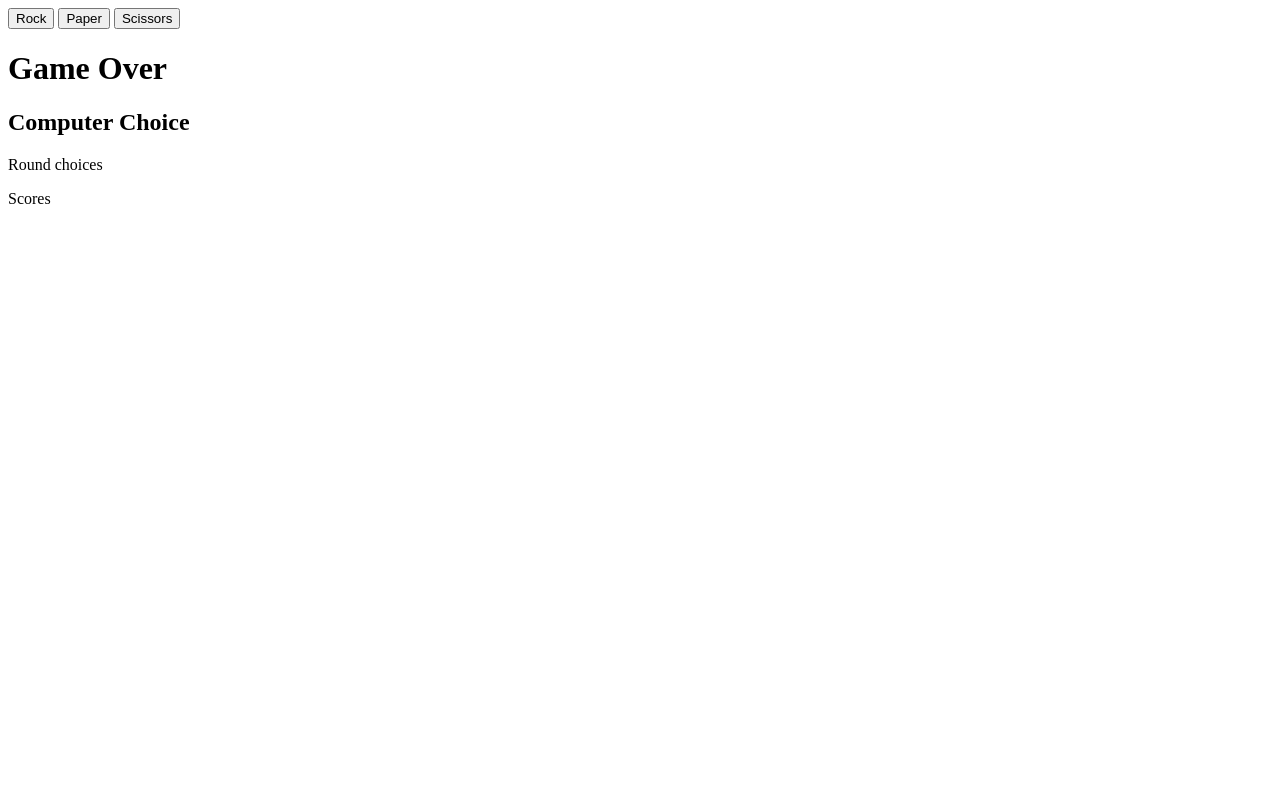
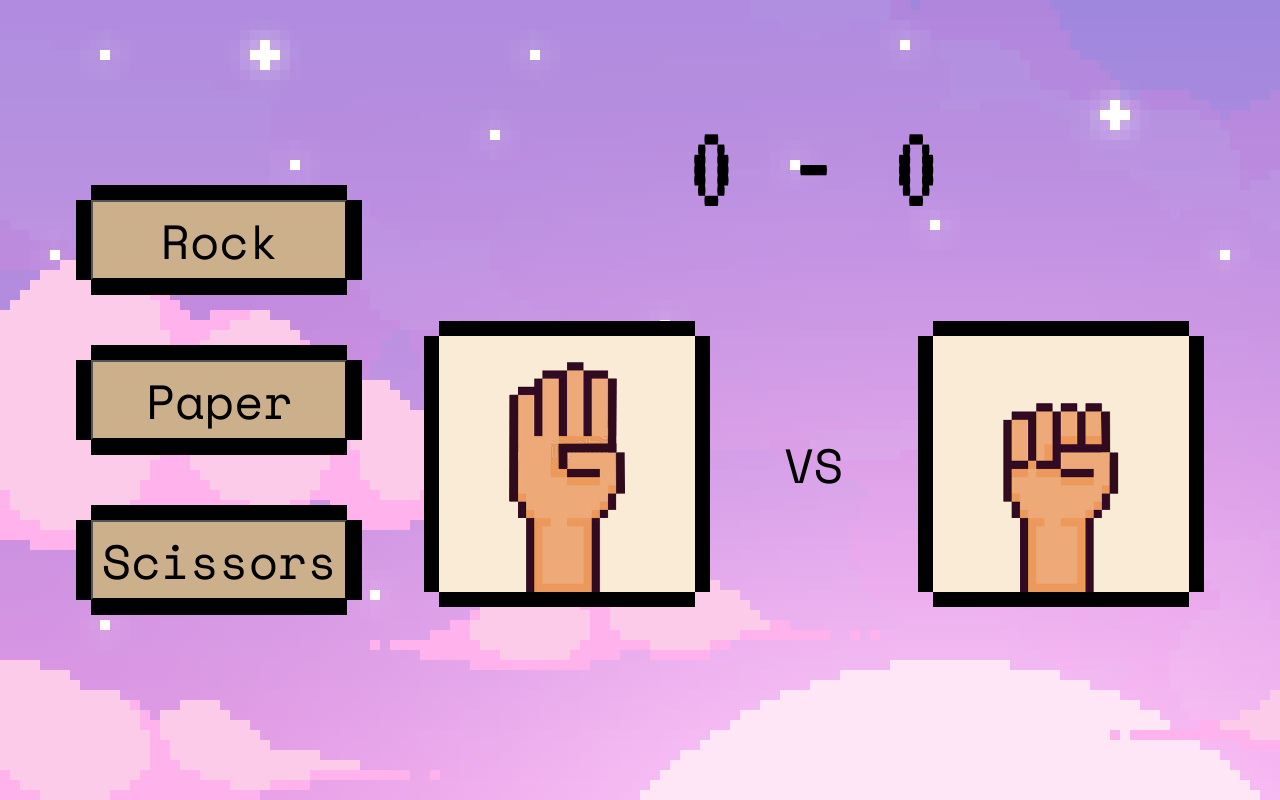
Before and after one commit to gabmartin/gabmartin.github.io, a plain HTML site: page index.html in a window 1280 px wide. Drawn offline with nearby package versions, Linux system fonts and the light colour scheme.

Commit message:
Create Interface styles

```diff
--- a/index.html
+++ b/index.html
@@ -3,7 +3,10 @@
 <meta charset="UTF-8">
 <title>Rock Paper Scissors</title>
 <meta name="viewport" content="width=device-width, initial-scale=1">
-<link rel="stylesheet" href="">
+<link rel="preconnect" href="https://fonts.googleapis.com">
+<link rel="preconnect" href="https://fonts.gstatic.com" crossorigin>
+<link href="https://fonts.googleapis.com/css2?family=Space+Mono:wght@400;700&family=VT323&display=swap" rel="stylesheet">
+<link rel="stylesheet" href="styles.css">
 
 <style>
 </style>
@@ -16,11 +19,14 @@
         <button value="scissors">Scissors</button>
     </div>
 
-    <div>
-        <h1 id="gameOverText">Game Over</h1>
-        <h2 id="computerText">Computer Choice</h2>
-        <p id="roundText">Round choices</p>
-        <p id="scoreText">Scores</p>
+    <div id="general_container">
+        <p id="score">0 - 0</p>
+        <div id="round">
+            <img src="img/paper.png" id="playerChoice">
+            <p>VS</p>
+            <img src="img/rock.png" id="computerChoice">
+        </div>
+        <p id="results"></p>
     </div>
 
     <script src="script.js"></script>
--- a/script.js
+++ b/script.js
@@ -3,10 +3,8 @@ let playerScore = 0;
 let computerScore = 0;
 let buttons = document.querySelectorAll("button");
 
-let gameOverText = document.querySelector("#gameOverText");
-let computerText = document.querySelector("#computerText");
-let roundText = document.querySelector("#roundText");
-let scoreText = document.querySelector("#scoreText");
+let resultsRound = document.querySelector("#results");
+let score = document.querySelector("#score");
 
 let userInput = undefined;
 
@@ -23,25 +21,25 @@ function getComputerChoice() {
 
 function playRound(userInput, computerSelection) {
   if (userInput === computerSelection) {
-    console.log("It's a draw!");
+    resultsRound.innerHTML = "It's a draw!";
   } else if (userInput === "rock" && computerSelection === "scissors") {
     playerScore++;
-    console.log("You win! Rock beats scissors");
+    resultsRound.innerHTML = "You win! Rock beats scissors";
   } else if (userInput === "rock" && computerSelection === "paper") {
     computerScore++;
-    console.log("You lose! Paper beats rock");
+    resultsRound.innerHTML = "You lose! Paper beats rock";
   } else if (userInput === "paper" && computerSelection === "rock") {
     playerScore++;
-    console.log("You win! Paper beats rock");
+    resultsRound.innerHTML = "You win! Paper beats rock";
   } else if (userInput === "paper" && computerSelection === "scissors") {
     computerScore++;
-    console.log("You lose! Scissors beats paper");
+    resultsRound.innerHTML = "You lose! Scissors beats paper";
   } else if (userInput === "scissors" && computerSelection === "paper") {
     playerScore++;
-    console.log("You win! Scissors beats paper");
+    resultsRound.innerHTML = "You win! Scissors beats paper";
   } else if (userInput === "scissors" && computerSelection === "rock") {
     computerScore++;
-    console.log("You lose!Rock beats scissors");
+    resultsRound.innerHTML = "You lose! Rock beats scissors";
   }
 }
 
@@ -57,7 +55,7 @@ function game() {
     let computerSelection = getComputerChoice();
     console.log("Player =", userInput, "Computer =", computerSelection);
     playRound(userInput, computerSelection);
-    console.log("Player =", playerScore, "Computer =", computerScore);
+    score.innerHTML = playerScore + " - " + computerScore;
   } else if (playerScore == 5) {
     console.log("GAME OVER: Congratulations! You're the winner!");
   } else {
--- /dev/null
+++ b/styles.css
@@ -0,0 +1,62 @@
+* {
+  margin: 0;
+  padding: 0;
+}
+
+body {
+  height: 100vh;
+  width: 100vw;
+  display: flex;
+  justify-content: space-evenly;
+  align-items: center;
+  background-image: url("img/background.jpg");
+  font-family: "Space Mono", monospace;
+}
+
+#buttons_container,
+#general_container {
+  display: flex;
+  flex-flow: column nowrap;
+  justify-content: space-evenly;
+  align-items: center;
+}
+
+#buttons_container {
+  gap: 10vh;
+}
+
+#general_container {
+  height: 100%;
+  font-size: 3rem;
+}
+
+button {
+  font-size: 3rem;
+  font-family: "Space Mono", monospace;
+  width: 20vw;
+  height: 10vh;
+  background-color: rgb(204, 176, 140);
+  box-shadow: -15px 0 0 0 black, 15px 0 0 0 black, 0 -15px 0 0 black,
+    0 15px 0 0 black;
+}
+
+img {
+  width: 20vw;
+  height: auto;
+  background-color: antiquewhite;
+  box-shadow: -15px 0 0 0 black, 15px 0 0 0 black, 0 -15px 0 0 black,
+    0 15px 0 0 black;
+}
+
+#round {
+  display: flex;
+  flex-direction: row;
+  align-items: center;
+  gap: 7vw;
+}
+
+#score {
+    color: black;
+    font-size: 8rem;
+    font-family: 'VT323', monospace;
+}
```
Also changed, not shown: SharpRetro.ttf (added), img/background.jpg (added), img/paper.png (added), img/rock.png (added), img/scissors.png (added).
